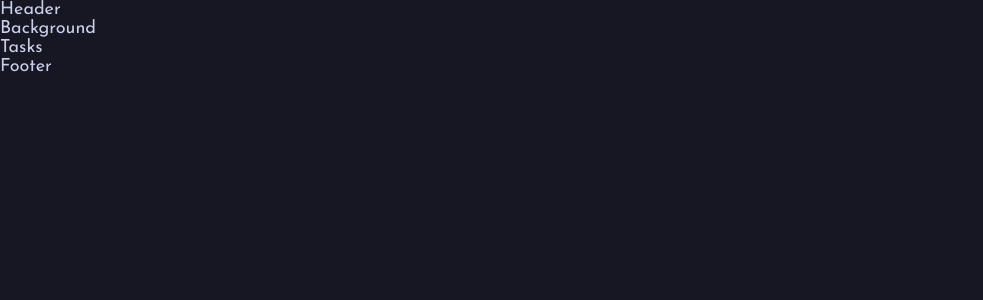
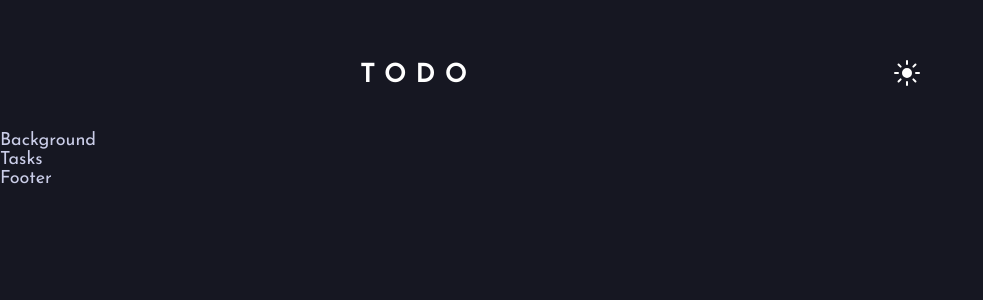
Before and after one commit to giullianoth/Todo-App-React, a React (Vite) app: page / in a window 1280 px wide. Shown: the top 300 px of the page, without its empty margins (0-983 px from the left). Built offline with nearby package versions, Linux system fonts and the light colour scheme.

Commit message:
header section

```diff
--- /dev/null
+++ b/src/components/common/Container/Container.module.css
@@ -0,0 +1,5 @@
+.container {
+    max-width: 600px;
+    margin-inline: auto;
+    padding-inline: 20px;
+}
--- /dev/null
+++ b/src/components/common/Container/index.tsx
@@ -0,0 +1,16 @@
+import styles from "./Container.module.css"
+
+export interface ContainerProps {
+    children: any
+    className?: string
+}
+
+const Container = (props: ContainerProps) => {
+  return (
+    <div className={styles.container + (props.className ? ` ${props.className}` : "")}>
+        {props.children}
+    </div>
+  )
+}
+
+export default Container
--- a/src/components/page/Header/Header.module.css
+++ b/src/components/page/Header/Header.module.css
@@ -0,0 +1,29 @@
+.header {
+    width: 100%;
+    position: relative;
+    z-index: 2;
+}
+
+.header__container {
+    padding-block: 60px 40px;
+    display: flex;
+    justify-content: space-between;
+    align-items: center;
+}
+
+.header__title h1 {
+    font-size: 1.4em;
+    color: var(--color-white);
+    text-transform: uppercase;
+    letter-spacing: 0.4em;
+}
+
+.header__switchTheme {
+    cursor: pointer;
+}
+
+@media screen and (min-width: 1440px) {
+    .header__container {
+        padding-top: 120px;
+    }
+}
--- a/src/components/page/Header/index.tsx
+++ b/src/components/page/Header/index.tsx
@@ -1,9 +1,23 @@
+import Container from "../../common/Container"
 import styles from "./Header.module.css"
+import iconSun from "../../../assets/images/icon-sun.svg"
+import iconMoon from "../../../assets/images/icon-moon.svg"
 
 const Header = () => {
-  return (
-    <div>Header</div>
-  )
+    return (
+        <header className={styles.header}>
+            <Container className={styles.header__container}>
+                <div className={styles.header__title}>
+                    <h1>Todo</h1>
+                </div>
+
+                <div
+                className={styles.header__switchTheme}>
+                    <img src={iconSun} alt="Switch theme" />
+                </div>
+            </Container>
+        </header>
+    )
 }
 
 export default Header
```
